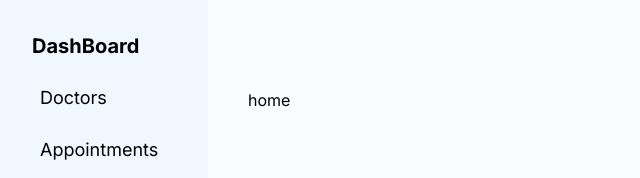
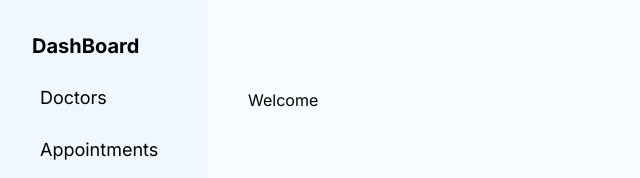
Before and after one commit to Imran-A-K/demo-dashboard-next.js, a Next.js app: page / in a window 1280 px wide. Shown: the top 178 px of the page, without its empty margins (0-640 px from the left). Built offline with nearby package versions, Linux system fonts and the light colour scheme.

Commit message:
refactored

```diff
--- a/app/layout.jsx
+++ b/app/layout.jsx
@@ -6,11 +6,6 @@ import Title from "@/components/Title/Title";
 import { useState } from "react";
 
 const inter = Inter({ subsets: ["latin"] });
-
-export const metadata = {
-  title: "Create Next App",
-  description: "Generated by create next app",
-};
 
 export default function RootLayout({ children }) {
   const [sideNavIsOpen, setSideNavIsOpen] = useState(false);
--- a/app/page.jsx
+++ b/app/page.jsx
@@ -6,7 +6,7 @@ function Dashboard() {
   const router = useRouter();
   // router.push("/doctors");
   // useEffect(router.push("/doctors"), []);
-  return <div>home</div>;
+  return <div>Welcome</div>;
 }
 
 export default Dashboard;
```
